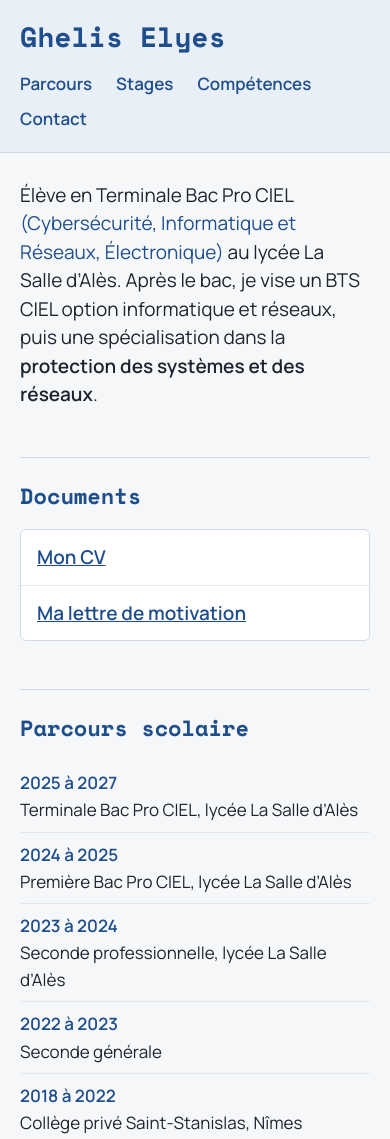
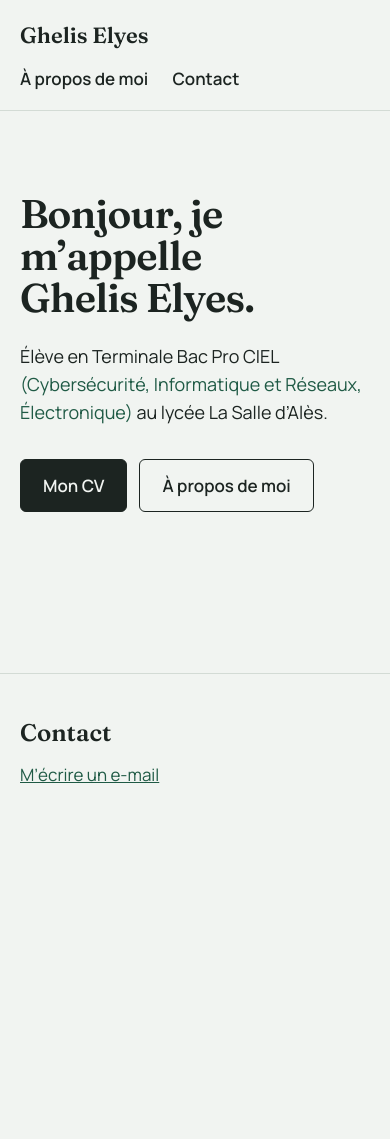
Before and after one commit to elyesghelis/elyesghelis.github.io, a plain HTML site: page index.html in a window 390 px wide. Shown: the top 1139 px of the page. After the commit the page ends 844 px from the top, so only its background shows below. Drawn offline with nearby package versions, Linux system fonts and the light colour scheme.

Commit message:
Ajoute la page À propos et change les couleurs

```diff
--- a/index.html
+++ b/index.html
@@ -3,81 +3,35 @@
 <head>
     <meta charset="utf-8">
     <meta name="viewport" content="width=device-width, initial-scale=1">
-    <meta name="description" content="Ghelis Elyes, élève en Terminale Bac Pro CIEL au lycée La Salle d’Alès : parcours scolaire, stages, compétences, CV et lettre de motivation.">
+    <meta name="description" content="Ghelis Elyes, élève en Terminale Bac Pro CIEL au lycée La Salle d’Alès : présentation, CV et parcours.">
     <title>Ghelis Elyes – Bac Pro CIEL</title>
     <link rel="icon" href="data:,">
     <link rel="preconnect" href="https://fonts.googleapis.com">
     <link rel="preconnect" href="https://fonts.gstatic.com" crossorigin>
-    <link rel="stylesheet" href="https://fonts.googleapis.com/css2?family=Manrope:wght@400;600&family=Space+Mono:wght@700&display=swap">
+    <link rel="stylesheet" href="https://fonts.googleapis.com/css2?family=Fraunces:opsz,wght@9..144,500;9..144,600&family=Manrope:wght@400;600&display=swap">
     <link rel="stylesheet" href="style.css">
 </head>
 <body>
     <header>
         <div class="conteneur entete">
-            <h1>Ghelis Elyes</h1>
-            <nav aria-label="Sections de la page">
+            <p class="nom"><a href="index.html">Ghelis Elyes</a></p>
+            <nav aria-label="Menu principal">
                 <ul>
-                    <li><a href="#parcours">Parcours</a></li>
-                    <li><a href="#stages">Stages</a></li>
-                    <li><a href="#competences">Compétences</a></li>
+                    <li><a href="apropos.html">À propos de moi</a></li>
                     <li><a href="#contact">Contact</a></li>
                 </ul>
             </nav>
         </div>
     </header>
 
-    <main class="conteneur">
-        <p class="intro">Élève en Terminale Bac Pro CIEL <span class="filiere">(Cybersécurité, Informatique et Réseaux, Électronique)</span> au lycée La Salle d’Alès. Après le bac, je vise un BTS CIEL option informatique et réseaux, puis une spécialisation dans la <span class="mots-cles">protection des systèmes et des réseaux</span>.</p>
-
-        <section>
-            <h2>Documents</h2>
-            <ul class="fichiers">
-                <li><a href="CV_Elyes_Ghelis.pdf" download target="_blank" rel="noopener">Mon CV</a></li>
-                <li><a href="Lettre_Motivation.pdf" download target="_blank" rel="noopener">Ma lettre de motivation</a></li>
-            </ul>
-        </section>
-
-        <section id="parcours">
-            <h2>Parcours scolaire</h2>
-            <ul class="frise">
-                <li><span class="annee">2025 à 2027</span> <p>Terminale Bac Pro CIEL, lycée La Salle d’Alès</p></li>
-                <li><span class="annee">2024 à 2025</span> <p>Première Bac Pro CIEL, lycée La Salle d’Alès</p></li>
-                <li><span class="annee">2023 à 2024</span> <p>Seconde professionnelle, lycée La Salle d’Alès</p></li>
-                <li><span class="annee">2022 à 2023</span> <p>Seconde générale</p></li>
-                <li><span class="annee">2018 à 2022</span> <p>Collège privé Saint-Stanislas, Nîmes</p></li>
-            </ul>
-        </section>
-
-        <section>
-            <h2>Diplômes</h2>
-            <ul class="frise">
-                <li><span class="annee">2022</span> <p>Brevet des collèges</p></li>
-            </ul>
-        </section>
-
-        <section id="stages">
-            <h2>Stages</h2>
-            <ul class="frise">
-                <li><span class="annee">Juin 2026</span> <p><strong>Casa Cartouches</strong>, Nîmes. Dépannage de PC déposés par les clients, accueil au comptoir, signatures de mail en HTML, affiches et photos pour la boutique.</p></li>
-                <li><span class="annee">Mai 2025</span> <p><strong>Envie Nîmes</strong>. Rénovation d’électroménager à l’atelier : tests, démontage, nettoyage, réparation, lecture de la carte électronique d’un lave-linge.</p></li>
-                <li><span class="annee">Mai 2024</span> <p><strong>Ordisys Informatique</strong>, Nîmes. Montage de PC, installation de Windows 11, tests de disques durs, puis mise à jour de 32 postes chez des clients avec la DSI.</p></li>
-            </ul>
-        </section>
-
-        <section id="competences">
-            <h2>Compétences</h2>
-            <ul class="competences">
-                <li>Montage et démontage d’un ordinateur</li>
-                <li>Installation de Windows 11 et des pilotes</li>
-                <li>Diagnostic et dépannage de PC</li>
-                <li>Mise à jour de postes, BitLocker, antivirus</li>
-                <li>Réseaux sur Cisco Packet Tracer</li>
-                <li>Virtualisation de machines</li>
-                <li>Installation de systèmes domotiques</li>
-                <li>Logiciel Système Isis</li>
-                <li>HTML et CSS</li>
-                <li>Programmation</li>
-            </ul>
+    <main class="conteneur page-accueil">
+        <section class="accueil">
+            <h1>Bonjour, je m’appelle Ghelis&nbsp;Elyes.</h1>
+            <p class="intro">Élève en Terminale Bac Pro CIEL <span class="filiere">(Cybersécurité, Informatique et Réseaux, Électronique)</span> au lycée La Salle d’Alès.</p>
+            <div class="actions">
+                <a class="bouton" href="CV_Elyes_Ghelis.pdf" download target="_blank" rel="noopener">Mon CV</a>
+                <a class="bouton bouton-secondaire" href="apropos.html">À propos de moi</a>
+            </div>
         </section>
     </main>
 
--- a/style.css
+++ b/style.css
@@ -1,21 +1,24 @@
-/* Couleurs */
+/* Couleurs : vert du vernis d'un circuit imprimé */
 
 :root {
-    --bleu: #1f4e8c;
-    --bleu-fonce: #163a6b;
-    --bleu-pale: #e9eff7;
-    --texte: #1c2430;
-    --fond: #f6f7f9;
-    --trait: #cfdae8;
-    --trait-clair: #e1e7ef;
+    --fond: #f1f4f1;
+    --encre: #1c2421;
+    --gris: #55615b;
+    --vert: #1f5a45;
+    --vert-fonce: #163f30;
+    --trait: #d3dbd5;
+    --trait-clair: #e2e8e3;
 }
 
 /* Base */
 
 body {
+    display: flex;
+    flex-direction: column;
+    min-height: 100vh;
     margin: 0;
     background-color: var(--fond);
-    color: var(--texte);
+    color: var(--encre);
     font-family: "Manrope", sans-serif;
     font-size: 1.0625rem;
     line-height: 1.6;
@@ -23,22 +26,24 @@ body {
 
 h1,
 h2,
+h3,
 .nom {
-    font-family: "Space Mono", monospace;
-    color: var(--bleu);
+    font-family: "Fraunces", serif;
+    font-weight: 600;
+    color: var(--encre);
 }
 
 h2 {
     margin: 0 0 16px;
-    font-size: 1.375rem;
+    font-size: 1.5rem;
 }
 
 a {
-    color: var(--bleu);
+    color: var(--vert);
 }
 
 a:hover {
-    color: var(--bleu-fonce);
+    color: var(--vert-fonce);
 }
 
 a:focus-visible {
@@ -47,15 +52,13 @@ a:focus-visible {
 }
 
 .filiere {
-    color: var(--bleu);
-}
-
-.mots-cles {
-    font-weight: 600;
+    color: var(--vert);
 }
 
 .conteneur {
-    max-width: 820px;
+    box-sizing: border-box;
+    width: 100%;
+    max-width: 900px;
     margin: 0 auto;
     padding-inline: 40px;
 }
@@ -63,8 +66,7 @@ a:focus-visible {
 /* En-tête */
 
 header {
-    padding: 28px 0;
-    background-color: var(--bleu-pale);
+    padding: 24px 0;
     border-bottom: 1px solid var(--trait);
 }
 
@@ -73,14 +75,12 @@ header {
     flex-wrap: wrap;
     justify-content: space-between;
     align-items: center;
-    gap: 16px 32px;
+    gap: 12px 32px;
 }
 
-.entete h1,
 .nom {
     margin: 0;
-    font-size: 2.125rem;
-    line-height: 1.2;
+    font-size: 1.375rem;
 }
 
 .nom a {
@@ -98,103 +98,183 @@ nav ul {
 }
 
 nav a {
+    color: var(--encre);
     font-weight: 600;
     text-decoration: none;
 }
 
 nav a:hover {
-    text-decoration: underline;
+    color: var(--vert);
+}
+
+/* Accueil */
+
+.page-accueil {
+    display: flex;
+    align-items: center;
+}
+
+.accueil {
+    margin-top: 0;
+    padding: 72px 0;
+}
+
+.accueil h1 {
+    margin: 0 0 24px;
+    font-size: clamp(2.5rem, 6vw, 3.75rem);
+    line-height: 1.05;
+    letter-spacing: -0.02em;
+}
+
+.intro {
+    max-width: 640px;
+    margin: 0 0 32px;
+    font-size: 1.25rem;
+    line-height: 1.55;
+}
+
+.actions {
+    display: flex;
+    flex-wrap: wrap;
+    gap: 12px;
+}
+
+.bouton {
+    display: inline-block;
+    padding: 12px 22px;
+    border: 1px solid var(--encre);
+    border-radius: 6px;
+    background-color: var(--encre);
+    color: var(--fond);
+    font-weight: 600;
+    text-decoration: none;
+}
+
+.bouton:hover {
+    border-color: var(--vert-fonce);
+    background-color: var(--vert-fonce);
+    color: var(--fond);
+}
+
+.bouton-secondaire {
+    background-color: transparent;
+    color: var(--encre);
+}
+
+.bouton-secondaire:hover {
+    border-color: var(--vert);
+    background-color: transparent;
+    color: var(--vert);
 }
 
 /* Contenu */
 
 main {
-    padding-top: 48px;
-    padding-bottom: 64px;
+    flex-grow: 1;
+    padding-bottom: 72px;
 }
 
 main h1 {
-    margin: 0 0 8px;
-    font-size: 1.75rem;
+    margin: 56px 0 16px;
+    font-size: clamp(2rem, 5vw, 2.75rem);
+    line-height: 1.1;
 }
 
 main h2 {
-    padding-top: 20px;
+    padding-top: 24px;
     border-top: 1px solid var(--trait);
 }
 
 section {
-    margin-top: 48px;
-}
-
-.intro {
-    max-width: 700px;
-    margin: 0;
-    font-size: 1.375rem;
-    line-height: 1.5;
+    margin-top: 56px;
 }
 
 .frise,
-.fichiers {
+.liens {
     margin: 0;
     padding: 0;
     list-style: none;
 }
 
-.frise li {
+.frise li,
+.competences {
     display: grid;
     grid-template-columns: 140px 1fr;
     gap: 16px;
-    padding: 8px 0;
-    border-bottom: 1px solid var(--trait-clair);
 }
 
-.frise li:last-child {
-    border-bottom: none;
+.frise li + li {
+    margin-top: 10px;
+    padding-top: 10px;
+    border-top: 1px solid var(--trait-clair);
 }
 
 .frise p {
     margin: 0;
 }
 
-.annee {
-    color: var(--bleu);
+.annee,
+.competences dt {
+    color: var(--vert);
     font-weight: 600;
 }
 
-.fichiers {
-    max-width: 480px;
-    background-color: #fff;
-    border: 1px solid var(--trait);
-    border-radius: 6px;
-}
-
-.fichiers li {
-    padding: 12px 16px;
-}
-
-.fichiers li + li {
+.stage + .stage {
+    margin-top: 20px;
+    padding-top: 20px;
     border-top: 1px solid var(--trait-clair);
 }
 
-.fichiers a {
-    font-size: 1.1875rem;
-    font-weight: 600;
+.stage h3 {
+    margin: 0;
+    font-size: 1.25rem;
+}
+
+.lieu {
+    margin: 2px 0 10px;
+    color: var(--gris);
+}
+
+.stage ul {
+    margin: 0;
+    padding-left: 20px;
+}
+
+.stage li + li {
+    margin-top: 4px;
 }
 
 .competences {
+    margin: 0;
+    row-gap: 12px;
+}
+
+.competences dd {
+    margin: 0;
+}
+
+.trois-colonnes {
     display: grid;
-    grid-template-columns: 1fr 1fr;
-    gap: 6px 40px;
+    grid-template-columns: repeat(3, 1fr);
+    gap: 32px;
+}
+
+.trois-colonnes p {
     margin: 0;
-    padding-left: 20px;
+}
+
+.liens li + li {
+    margin-top: 8px;
+}
+
+.liens a {
+    font-weight: 600;
 }
 
 /* Pied de page */
 
 footer {
-    padding: 32px 0 48px;
-    background-color: var(--bleu-pale);
+    padding: 40px 0 56px;
     border-top: 1px solid var(--trait);
 }
 
@@ -206,11 +286,6 @@ footer p {
     margin: 0;
 }
 
-.legal {
-    margin-top: 24px;
-    font-size: 0.875rem;
-}
-
 /* Écrans étroits */
 
 @media (max-width: 600px) {
@@ -219,29 +294,29 @@ footer p {
     }
 
     header {
-        padding: 20px 0;
+        padding: 18px 0;
     }
 
-    .entete h1,
-    .nom {
-        font-size: 1.75rem;
-    }
-
-    main {
-        padding-top: 28px;
-        padding-bottom: 48px;
+    .accueil {
+        padding: 56px 0 64px;
     }
 
     .intro {
-        font-size: 1.1875rem;
+        font-size: 1.125rem;
     }
 
-    .frise li {
+    .frise li,
+    .competences,
+    .trois-colonnes {
         grid-template-columns: 1fr;
+    }
+
+    .frise li,
+    .competences {
         gap: 0;
     }
 
-    .competences {
-        grid-template-columns: 1fr;
+    .competences dd + dt {
+        margin-top: 12px;
     }
 }
```
Also changed, not shown: apropos.html (added, +138 -0 lines).
